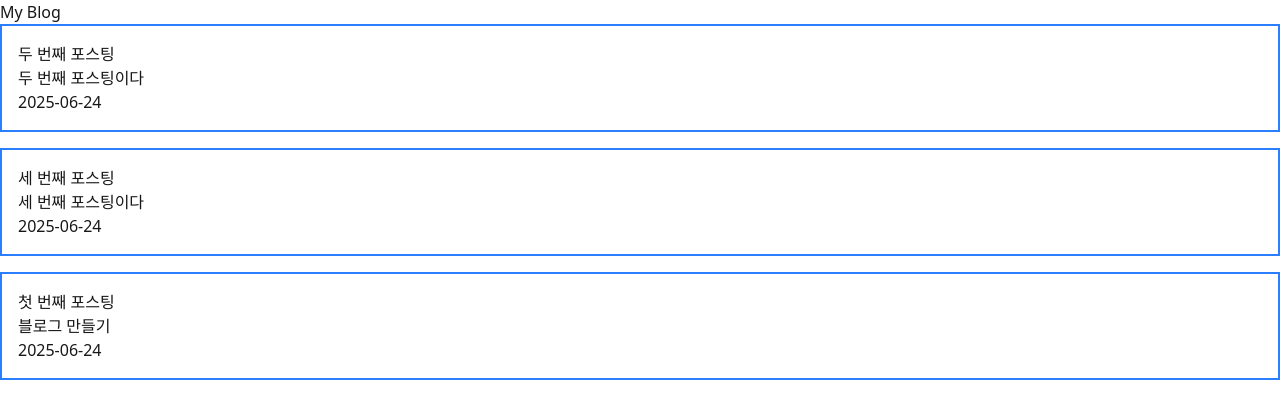
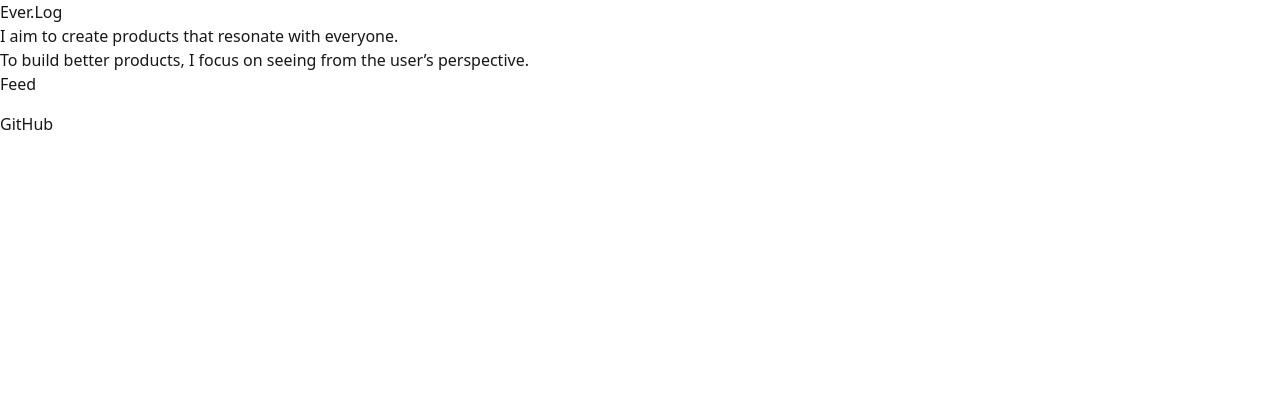
Before and after one commit to owen-ever/ever-blog, a Next.js app: page /en in a window 1280 px wide. Shown: the top 418 px of the page. Built offline with nearby package versions, Linux system fonts and the light colour scheme.

Commit message:
✨ 홈 및 피드 화면 분리, 화면 이동 링크 추가

```diff
--- a/messages/en.json
+++ b/messages/en.json
@@ -1,5 +1,12 @@
 {
   "HomePage": {
-    "title": "Hello world!"
+    "title": "Ever.Log",
+    "description": "I aim to create products that resonate with everyone.\nTo build better products, I focus on seeing from the user’s perspective.",
+    "feed": "Feed",
+    "github": "https://github.com/owen-ever"
+  },
+  "PostListPage": {
+    "title": "Feed",
+    "home": "Home"
   }
 }
--- a/messages/ko.json
+++ b/messages/ko.json
@@ -1,5 +1,12 @@
 {
   "HomePage": {
-    "title": "안녕하세요!"
+    "title": "Ever.Log",
+    "description": "누구에게나 스며들 수 있는 제품을 만드는 것을 목표로 하고 있습니다.\n좋은 제품을 만들기 위해 유저의 시선에 가까워지도록 고민합니다.",
+    "feed": "Feed",
+    "github": "https://github.com/owen-ever"
+  },
+  "PostListPage": {
+    "title": "Feed",
+    "home": "Home"
   }
 }
--- a/src/app/[locale]/page.tsx
+++ b/src/app/[locale]/page.tsx
@@ -1,23 +1,25 @@
-import Link from 'next/link';
-import { getAllPosts } from '@/lib/posts';
+import { Link } from '@/i18n/navigation';
+import { useTranslations } from 'next-intl';
+import { formatLine } from '@/lib/formatter';
 
 export default function HomePage() {
-  const posts = getAllPosts();
+  const tHome = useTranslations('HomePage');
 
   return (
     <main>
-      <h1>My Blog</h1>
-      <ul className="flex flex-col gap-4">
-        {posts.map(post => (
-          <li key={post.slug} className="border-2 border-blue-500 p-4">
-            <Link href={`/ko/${post.slug}`} className="flex flex-col">
-              <span>{post.meta.title}</span>
-              <span>{post.meta.description}</span>
-              <span>{post.meta.date}</span>
-            </Link>
-          </li>
+      <section>
+        <h1>{tHome('title')}</h1>
+        {formatLine(tHome('description')).map((line, index) => (
+          <p key={index}>{line}</p>
         ))}
-      </ul>
+      </section>
+
+      <section>
+        <div className="flex flex-col gap-4">
+          <Link href="/posts">{tHome('feed')}</Link>
+          <Link href={tHome('github')}>GitHub</Link>
+        </div>
+      </section>
     </main>
   );
 }
--- /dev/null
+++ b/src/app/[locale]/posts/page.tsx
@@ -0,0 +1,31 @@
+import { Link } from '@/i18n/navigation';
+import { getAllPosts } from '@/lib/posts';
+import { useTranslations } from 'next-intl';
+
+export default function PostListPage() {
+  const tPostList = useTranslations('PostListPage');
+  const posts = getAllPosts();
+
+  return (
+    <main>
+      <section>
+        <h1>{tPostList('title')}</h1>
+        <Link href="/">{tPostList('home')}</Link>
+      </section>
+
+      <section>
+        <ul className="flex flex-col gap-4">
+          {posts.map(post => (
+            <li key={post.slug} className="border-2 border-blue-500 p-4">
+              <Link href={`/posts/${post.slug}`} className="flex flex-col">
+                <span>{post.meta.title}</span>
+                <span>{post.meta.description}</span>
+                <span>{post.meta.date}</span>
+              </Link>
+            </li>
+          ))}
+        </ul>
+      </section>
+    </main>
+  );
+}
--- a/src/app/layout.tsx
+++ b/src/app/layout.tsx
@@ -11,8 +11,8 @@ const notoSansKR = Noto_Sans_KR({
 });
 
 export const metadata: Metadata = {
-  title: 'Create Next App',
-  description: 'Generated by create next app',
+  title: 'Ever.Log',
+  description: 'Ever.Log',
 };
 
 export default async function RootLayout({
--- /dev/null
+++ b/src/lib/formatter.ts
@@ -0,0 +1,3 @@
+export function formatLine(text: string) {
+  return text.split('\n');
+}
```
Also changed, not shown: src/components/markdown/AppMarkdown.css (+6 -3 lines), src/app/[locale]/posts/[slug]/page.tsx (renamed from src/app/[locale]/[slug]/page.tsx), 1 other file (tests, documents, lock files or other folders).
